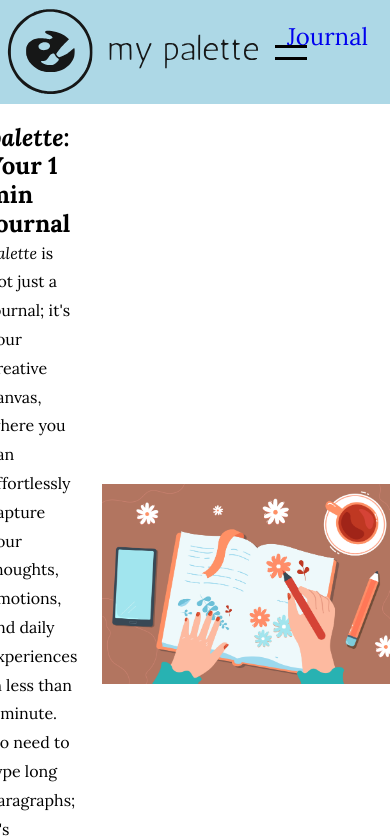
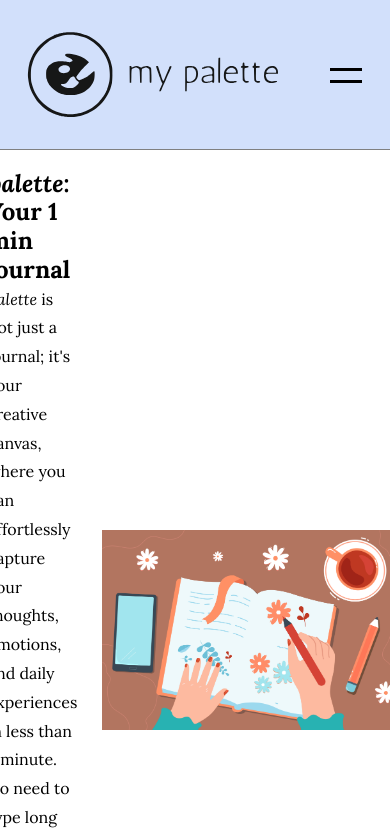
Before and after one commit to taujeng/palette, a Next.js app: page / in a window 390 px wide. Shown: the top 838 px of the page. Built offline with nearby package versions, Linux system fonts and the light colour scheme; a web font is replaced by a local one.

Commit message:
Mobile view now has a functioning hamburger menu! Also add a _library.scss for color variables.

```diff
--- a/src/app/components/Nav/Nav.tsx
+++ b/src/app/components/Nav/Nav.tsx
@@ -3,16 +3,30 @@
 import React, {useState} from 'react'
 import Link from 'next/link'
 import './nav.css'
+import './mobileNav/MobileNav'
 import { Cross as Hamburger } from 'hamburger-react'
+
 
 const Nav = () => {
   const [mobileMode, setMobileMode] = useState(false);
   return (
     <header className="nav-container">
       <Link href="/"><img src="images/logo/logo svg 1.svg" alt="my palette logo" /></Link>
-      <Hamburger toggled={mobileMode} toggle={setMobileMode}/>
       <nav>
-        <ul>
+
+        <div className="mobile-nav">
+          <Hamburger toggled={mobileMode} toggle={setMobileMode}></Hamburger>
+          {mobileMode &&
+          <div className="mobile-nav-links">
+            <ul>
+              <li onClick={()=>setMobileMode(false)}><Link href="/day">Journal</Link></li>
+              <li onClick={()=>setMobileMode(false)}><Link href="/whatsNew">What's New</Link></li>
+              <li onClick={()=>setMobileMode(false)}><Link href="/support">Support</Link></li>
+            </ul>
+          </div>
+          }
+        </div>
+        <ul className="nav-links">
           <li><Link href="/day">Journal</Link></li>
           {/* <li><Link href="/stats">Stats</Link></li> */}
           <li><Link href="/whatsNew">What's New</Link></li>
--- a/src/app/components/Nav/nav.css
+++ b/src/app/components/Nav/nav.css
@@ -1,24 +1,82 @@
 .nav-container {
+  height: 150px;
   width: 100%;
   display: flex;
   flex-direction: row;
   align-items: center;
-  justify-content: space-evenly;
-  background-color: #ADD8E6;
+  justify-content: space-between;
+  background-color: #D2E0FB;
+  padding: 0 20px;
+}
+@media only screen and (max-width: 600px) {
+  .nav-container {
+    border-bottom: 1px grey solid;
+  }
 }
 .nav-container img {
   height: 100px;
   width: 267px;
 }
-.nav-container nav ul {
+.nav-container nav {
+  display: flex;
+  align-items: center;
+}
+.nav-container nav .mobile-nav {
+  display: none;
+}
+@media only screen and (max-width: 600px) {
+  .nav-container nav .mobile-nav {
+    display: block;
+  }
+}
+.nav-container nav .mobile-nav .mobile-nav-links {
+  display: flex;
+  flex-direction: column;
+  position: absolute;
+  top: 150px; /* Adjust based on your design */
+  left: 0;
+  width: 100%;
+  background-color: #D2E0FB;
+  z-index: 10;
+}
+.nav-container nav .mobile-nav .mobile-nav-links ul {
+  color: #676767;
+  width: 100%;
+  display: flex;
+  flex-direction: column;
+  justify-content: center;
+  align-items: center;
+  margin: 0;
+  padding: 0;
+  list-style: none;
+}
+.nav-container nav .mobile-nav .mobile-nav-links ul li {
+  height: 100%;
+  width: 100%;
+  text-align: center;
+  margin: 5px 0 0px;
+  padding-bottom: 5px;
+  border-bottom: 1px grey solid;
+}
+.nav-container nav .mobile-nav .mobile-nav-links ul li a {
+  text-decoration: none;
+  font-size: 1.5em;
+  color: #000000;
+}
+.nav-container nav .nav-links {
   display: flex;
   flex-direction: row;
 }
-.nav-container nav ul li {
+@media only screen and (max-width: 600px) {
+  .nav-container nav .nav-links {
+    display: none;
+  }
+}
+.nav-container nav .nav-links li {
   list-style-type: none;
   margin: 0 20px;
 }
-.nav-container nav ul li a {
+.nav-container nav .nav-links li a {
   text-decoration: none;
   font-size: 1.5em;
 }/*# sourceMappingURL=nav.css.map */
--- a/src/app/components/Nav/nav.scss
+++ b/src/app/components/Nav/nav.scss
@@ -1,11 +1,17 @@
+@import '../../library';
+
 .nav-container {
-  // height: 300px;
+  height: 150px;
   width: 100%;
   display: flex;
   flex-direction: row;
   align-items: center;
-  justify-content: space-evenly;
-  background-color: #ADD8E6;
+  justify-content: space-between;
+  background-color: $color-main;
+  padding: 0 20px;
+  @media only screen and (max-width: $mobile-breakpoint) {
+    border-bottom: 1px grey solid;
+  }
   img {
     // height: 150px;
     // width: 400px;
@@ -13,10 +19,59 @@
     width: 267px;
   }
   nav {
+    display: flex;
+    align-items: center;
+    .mobile-nav{
+      display: none;
+      @media only screen and (max-width: $mobile-breakpoint) {
+        display: block;
+      }
+      .mobile-nav-links {
+        display: flex;
+        flex-direction: column;
+        position: absolute;
+        top: 150px; /* Adjust based on your design */
+        left: 0;
+        width: 100%;
+        background-color: $color-main;
+        z-index: 10;
+        ul {
+          // position: relative;
+          // z-index: 10;
+          color: $color-main-2;
+          width: 100%;
+          display: flex;
+          flex-direction: column;
+          justify-content: center;
+          align-items: center;
+          margin: 0;
+          padding: 0;
+          list-style: none;
 
-    ul {
+          li {
+            height: 100%;
+            width: 100%;
+            text-align: center;
+            margin: 5px 0 0px;
+            padding-bottom: 5px;
+            border-bottom: 1px grey solid;
+            a {
+
+
+              text-decoration: none;
+              font-size: 1.5em;
+              color:$color-main-logo;
+            }
+          }
+        }
+      }
+    }
+    .nav-links {
       display: flex;
       flex-direction: row;
+      @media only screen and (max-width: $mobile-breakpoint) {
+        display: none;
+      }
       li {
         list-style-type: none;
         margin: 0 20px;
```
Also changed, not shown: src/app/_library.scss (added, +20 -0 lines), 1 other file (tests, documents, lock files or other folders).
